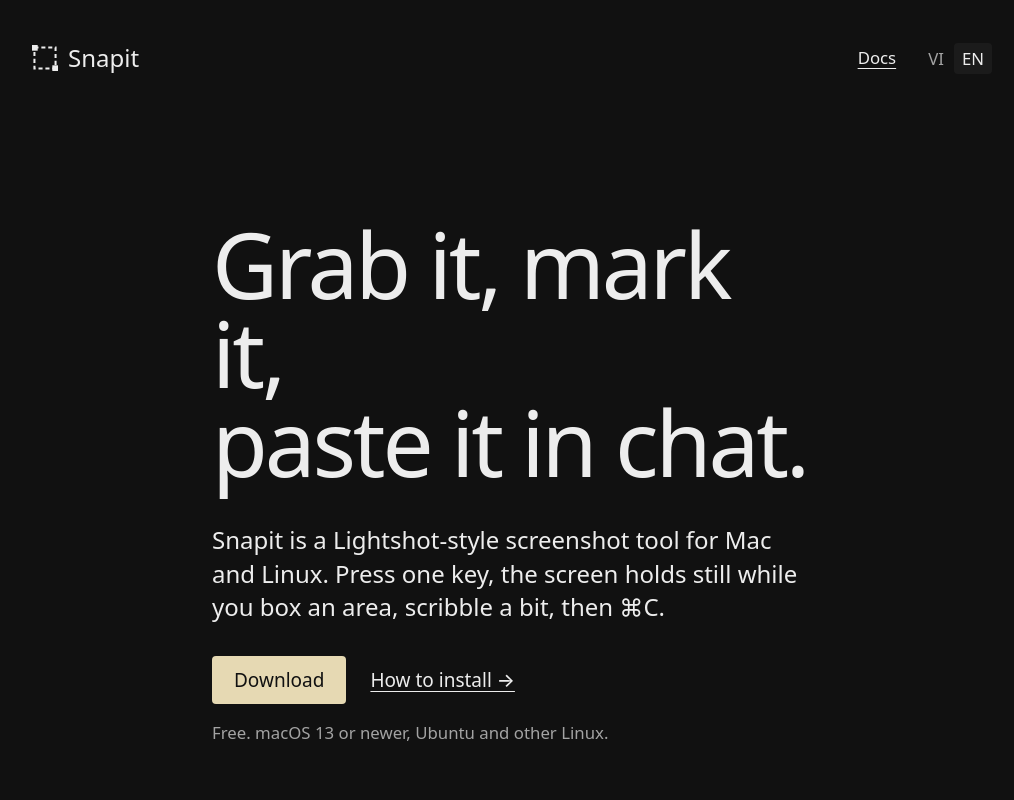
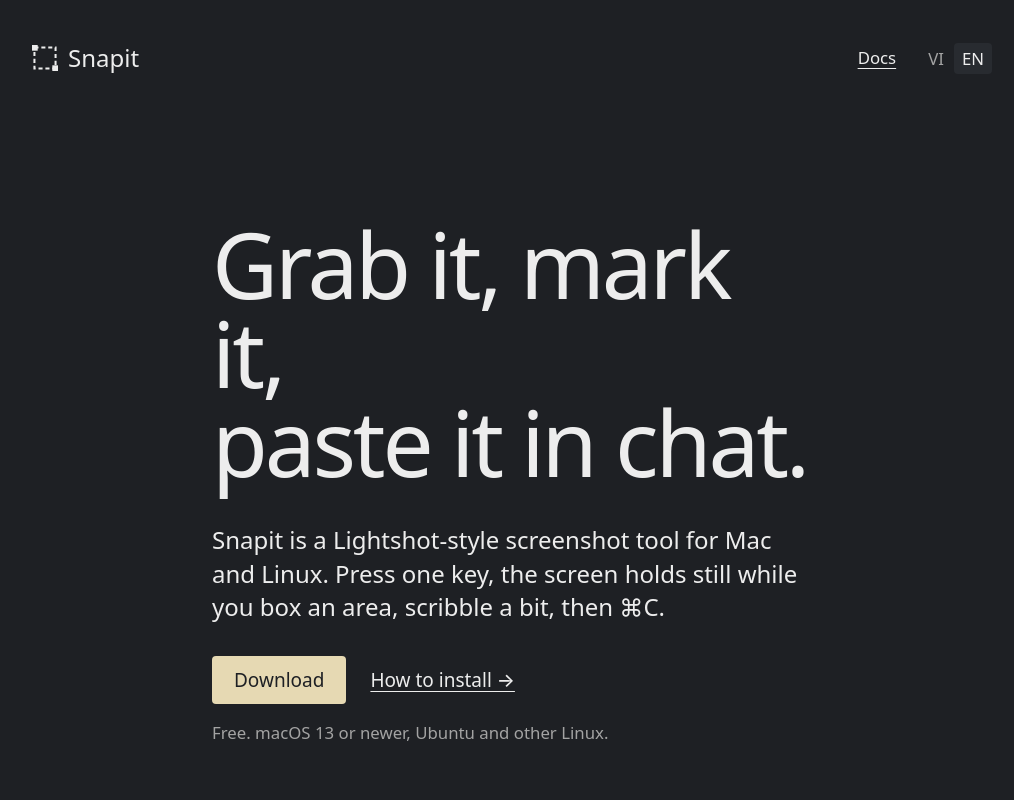
Before and after one commit to ngtrthvu3007/snapit, a website built with Vite: page web/index.html in a window 1280 px wide. Shown: the top 800 px of the page, without its empty margins (128-1142 px from the left). Built offline with nearby package versions, Linux system fonts and the light colour scheme; a web font is replaced by a local one.

Commit message:
web/docs: nền than xám thay cho đen kịt

```diff
--- a/docs/.vitepress/theme/colors.css
+++ b/docs/.vitepress/theme/colors.css
@@ -1,24 +1,24 @@
-/* Cùng bảng màu với web/index.html: nền xám đen trung tính, chữ trắng ngà, màu nhấn cát (không neon). */
+/* Cùng bảng màu với web/index.html: nền than xám (không đen kịt), chữ trắng ngà, màu nhấn cát (không neon). */
 .dark {
-  --vp-c-bg: #111111;
-  --vp-c-bg-alt: #0b0b0b;
-  --vp-c-bg-soft: #1b1b1b;
-  --vp-c-bg-elv: #181818;
+  --vp-c-bg: #1e2024;
+  --vp-c-bg-alt: #191b1e;
+  --vp-c-bg-soft: #282b30;
+  --vp-c-bg-elv: #24262a;
   --vp-c-text-1: #ededed;
   --vp-c-text-2: #bdbdbd;
   --vp-c-text-3: #8a8a8a;
-  --vp-c-divider: #262626;
-  --vp-c-gutter: #0b0b0b;
-  --vp-c-border: #2e2e2e;
+  --vp-c-divider: #33363c;
+  --vp-c-gutter: #191b1e;
+  --vp-c-border: #3a3d43;
 
   --vp-c-brand-1: #e6d9b3;
   --vp-c-brand-2: #d8c896;
   --vp-c-brand-3: #c9b77d;
   --vp-c-brand-soft: rgba(230, 217, 179, 0.14);
 
-  --vp-button-brand-text: #111111;
-  --vp-button-brand-hover-text: #111111;
-  --vp-button-brand-active-text: #111111;
+  --vp-button-brand-text: #1e2024;
+  --vp-button-brand-hover-text: #1e2024;
+  --vp-button-brand-active-text: #1e2024;
 
   --vp-code-color: #e6d9b3;
   --vp-c-tip-1: #e6d9b3;
--- a/web/index.html
+++ b/web/index.html
@@ -19,15 +19,15 @@
          Luôn nền tối: xanh chai rất đậm, chữ trắng ngà; màu cát chỉ ở nút và đúng một phần nền cát. */
       :root {
         color-scheme: dark;
-        --bg: #111111;
-        --surface: #1b1b1b;
-        --surface-strong: #262626;
+        --bg: #1e2024;
+        --surface: #282b30;
+        --surface-strong: #33363c;
         --ink: #ededed;
         --muted: #a3a3a3;
         --accent: #e6d9b3;
-        --accent-ink: #111111;
+        --accent-ink: #1e2024;
         --field: #e6d9b3;
-        --field-ink: #111111;
+        --field-ink: #1e2024;
         --field-surface: #f1e9cf;
 
         --font:
```
